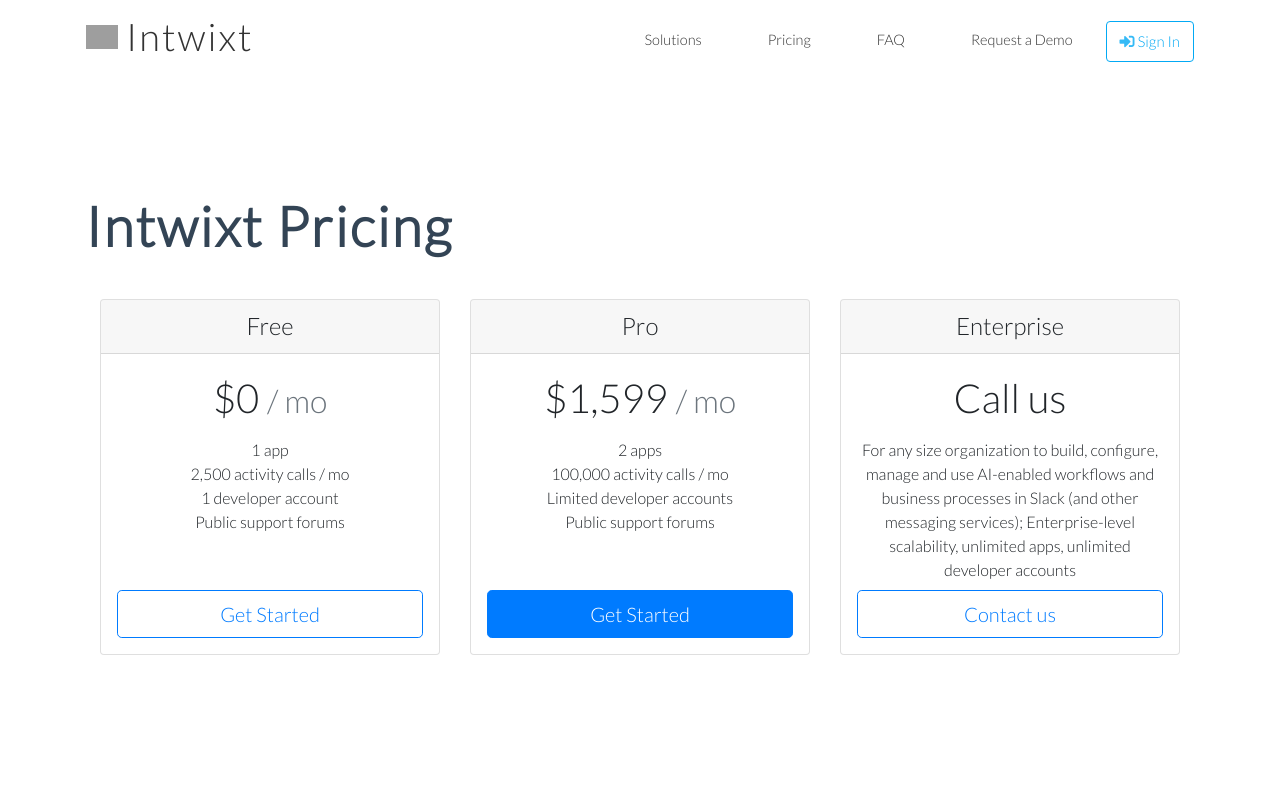
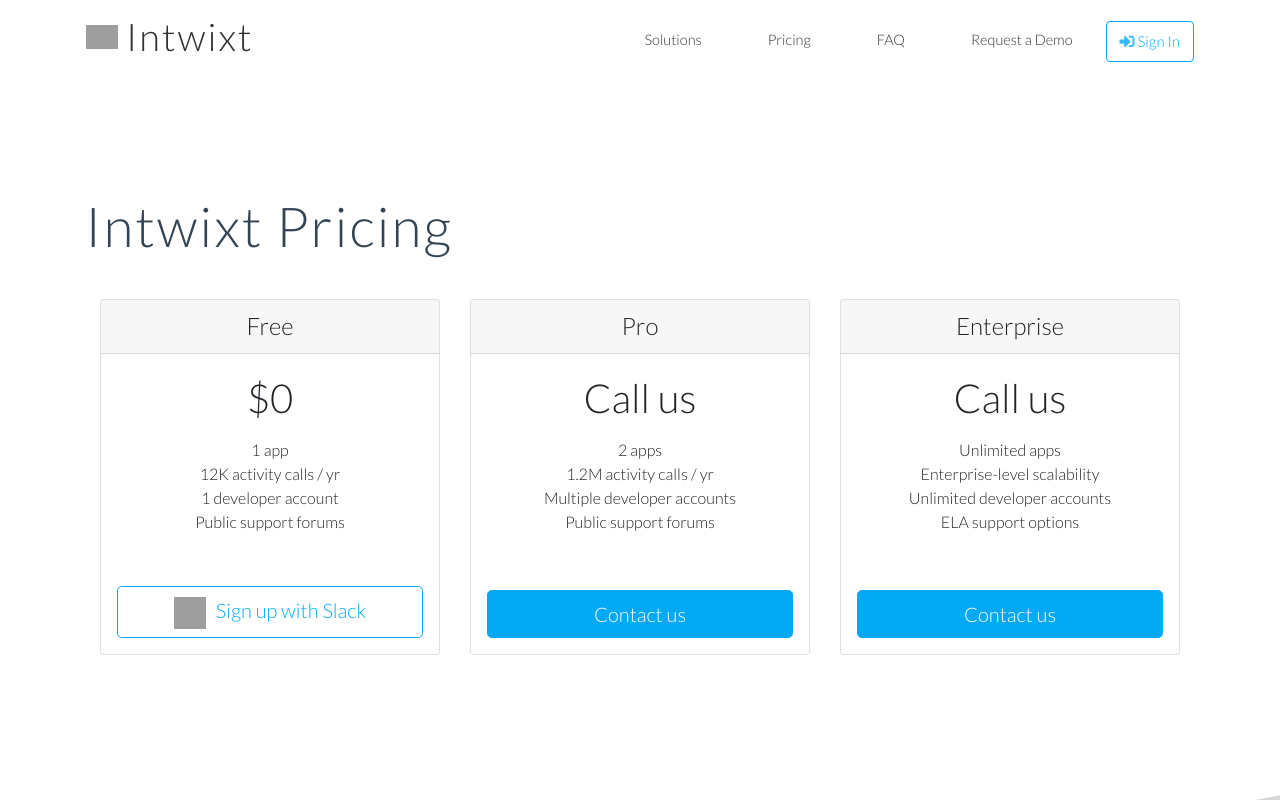
Before and after one commit to praxmo/praxmo.github.io, a plain HTML site: page pricing.html in a window 1280 px wide. Shown: the top 800 px of the page. Drawn offline with Linux system fonts and the light colour scheme; grey boxes are pictures that could not be loaded; a script that the page names is missing.

Commit message:
pricing page (removed pro price)

```diff
--- a/css/style.css
+++ b/css/style.css
@@ -24,7 +24,6 @@ a:hover {
     display: block;
     margin: 0 0 10px;
     font-size: 1.25em;
-    font-weight: 900;
     z-index: 5;
     position: relative;
 }
@@ -143,7 +142,7 @@ a:hover {
 
 .fh5co-hero-inner > h1 {
     color: #345;
-    font-weight: 900;
+    font-weight: 300;
     font-size: 55px;
     letter-spacing: 2px;
     position: relative;
@@ -1320,6 +1319,28 @@ a:hover {
     min-height:300px;
 }
 
+.pricing .btn-primary {
+    color: #ffffff;
+    background-color: #03A9F4;
+    border-color: #03A9F4;
+}
+
+.pricing .btn-outline-primary {
+    color: #03A9F4;
+    background-color: #ffffff;
+    border-color: #03A9F4;
+}
+
+
+@media (max-width: 991px) {
+    .pricing .card-deck {
+        display: flex;
+        flex-direction: column;
+    }
+}
+
+
+
 /* ==========================================================================================================
                                        RESPONSIVE STYLING
   ========================================================================================================== */
--- a/emulator/css/slack.css
+++ b/emulator/css/slack.css
@@ -690,12 +690,13 @@
     opacity: .8;
 }
 
+/** TODO: enable for other bots as well **/
 .main .info label.app.a1::before {
     position: absolute;
     left: 18px;
     top: 14px;
     content: ' ';
-    background-image: url('/img/avatars/a1.png');
+    background-image: url('/img/avatars/unboxed.png');
     background-size: 13px;
     display: inline-block;
     width: 13px;
--- a/pricing.html
+++ b/pricing.html
@@ -8,6 +8,7 @@
     <meta name="keywords" content="BPM, Slack, Workflow, Business Process"/>
     <meta name="author" content="info@intwixt.com"/>
 
+
     <!-- Bootstrap  -->
     <link rel="stylesheet" href="css/bootstrap.css">
     <!-- Owl Carousel  -->
@@ -15,13 +16,19 @@
     <link rel="stylesheet" href="css/owl.theme.default.min.css">
     <!-- Animate.css -->
     <link rel="stylesheet" href="css/animate.css">
-    <!-- Font Awesome -->
+    <!-- Orbit.css -->
+    <link rel="stylesheet" href="css/orbit.css">
+    <!-- Fonts -->
+    <link href="//fonts.googleapis.com/icon?family=Material+Icons" rel="stylesheet">
+
+    <link rel="stylesheet" href="https://maxcdn.bootstrapcdn.com/font-awesome/4.4.0/css/font-awesome.min.css">
     <link rel="stylesheet" href="https://use.fontawesome.com/releases/v5.0.13/css/all.css"
           integrity="sha384-DNOHZ68U8hZfKXOrtjWvjxusGo9WQnrNx2sqG0tfsghAvtVlRW3tvkXWZh58N9jp" crossorigin="anonymous">
-    <!-- Google Fonts -->
     <link href='https://fonts.googleapis.com/css?family=Lato:100,300' rel='stylesheet' type='text/css'>
     <!-- Theme style  -->
     <link rel="stylesheet" href="css/style.css">
+    <!-- Slack Emulator styles  -->
+    <link rel="stylesheet" href="emulator/css/slack.css">
 
     <!-- Analytics -->
     <script>(function (i, s, o, g, r, a, m) {
@@ -48,7 +55,7 @@
                                                        HERO
          ========================================================================================================== -->
 
-    <div id="fh5co-hero-wrapper">
+    <div id="fh5co-hero-wrapper" style="height: auto !important;">
         <nav class="container navbar navbar-expand-lg main-navbar-nav navbar-light">
             <a class="navbar-brand" href="/">Intwixt</a>
             <button class="navbar-toggler" type="button" data-toggle="collapse" data-target="#navbarSupportedContent"
@@ -68,7 +75,7 @@
                         <a class="nav-link" href="/faq">FAQ</a>
                     </li>
                     <li class="nav-item">
-                        <a class="nav-link" href="#" onclick="$('#fh5co-call-to-action').goTo();return false;">Request a
+                        <a class="nav-link" href="#" onclick="$('#contact').goTo();return false;">Request a
                             Demo</a>
                     </li>
                     <li class="nav-item">
@@ -91,17 +98,16 @@
                             <h4 class="my-0 font-weight-normal">Free</h4>
                         </div>
                         <div class="card-body">
-                            <h1 class="card-title pricing-card-title">$0
-                                <small class="text-muted">/ mo</small>
+                            <h1 class="card-title pricing-card-title">$0</small>
                             </h1>
                             <ul class="list-unstyled mt-3 mb-4">
                                 <li>1 app</li>
-                                <li>2,500 activity calls / mo</li>
+                                <li>12K activity calls / yr</li>
                                 <li>1 developer account</li>
                                 <li>Public support forums</li>
                             </ul>
                             <div class="button-wrap">
-                                <button type="button" class="btn btn-lg btn-block btn-outline-primary">Get Started</button>
+                                <a class="btn btn-lg btn-block btn-outline-primary" href="https://slack.com/oauth/authorize?client_id=4147882853.4450379864&amp;scope=identity.basic,identity.team,identity.email,identity.avatar&amp;state=U2FsdGVkX18RWff9nBuyMVElGGu1Dwj%2FcHE5NdO3CypP%2B9QPaGPcZZHLUGJa9oTmgGdAFpEHrNpRqjDxJtZ4xZJjwdy39cwowvNXYQPH5AW%2BWtdnkYjglCzlteK9nMgVoxW%2Bvp%2BEbbkT7y6at2VWZe2IpBFuMvBVu81g6JO3iGk%3D&amp;redirect_uri=https%3A%2F%2Fcon1.intwixt.com%3A3006%2Fslack%2Finstall%2Fapp%2Foauth2callback"><img style="width:32px;height:32px;margin-right:10px;" src="https://my.intwixt.com/stars/Slack.1/image_96"><span>Sign up with Slack</span></a>
                             </div>
                         </div>
                     </div>
@@ -110,17 +116,17 @@
                             <h4 class="my-0 font-weight-normal">Pro</h4>
                         </div>
                         <div class="card-body">
-                            <h1 class="card-title pricing-card-title">$1,599
-                                <small class="text-muted">/ mo</small>
-                            </h1>
+                            <h1 class="card-title pricing-card-title">Call us</h1>
                             <ul class="list-unstyled mt-3 mb-4">
                                 <li>2 apps</li>
-                                <li>100,000 activity calls / mo</li>
-                                <li>Limited developer accounts</li>
+                                <li>1.2M activity calls / yr</li>
+                                <li>Multiple developer accounts</li>
                                 <li>Public support forums</li>
                             </ul>
                             <div class="button-wrap">
-                                <button type="button" class="btn btn-lg btn-block btn-primary">Get Started</button>
+                                <button type="button"
+                                        onclick="$('#contact').goTo('contact');return false;"
+                                        class="btn btn-lg btn-block btn-primary">Contact us</button>
                             </div>
                         </div>
                     </div>
@@ -129,17 +135,17 @@
                             <h4 class="my-0 font-weight-normal">Enterprise</h4>
                         </div>
                         <div class="card-body">
-                            <h1 class="card-title pricing-card-title">Call us
-                                <!-- small class="text-muted">/ mo</small --></h1>
+                            <h1 class="card-title pricing-card-title">Call us</h1>
                             <ul class="list-unstyled mt-3 mb-4">
-                                <li>For any size organization to build, configure, manage and use AI-enabled workflows and business processes in
-                                    Slack (and other messaging services); Enterprise-level scalability, unlimited apps, unlimited developer accounts
-                                </li>
+                                <li>Unlimited apps</li>
+                                <li>Enterprise-level scalability</li>
+                                <li>Unlimited developer accounts</li>
+                                <li>ELA support options</li>
                             </ul>
                             <div class="button-wrap">
                                 <button type="button"
-                                        onclick="$('#fh5co-call-to-action').goTo();return false;"
-                                        class="btn btn-lg btn-block btn-outline-primary">Contact us</button>
+                                        onclick="$('#contact').goTo('contact');return false;"
+                                        class="btn btn-lg btn-block btn-primary">Contact us</button>
                             </div>
                         </div>
                     </div>
@@ -153,7 +159,7 @@
                                                  CALL TO ACTION
     ========================================================================================================== -->
 
-    <div id="fh5co-call-to-action" class="fh5co-bottom-outer">
+    <div id="contact" class="fh5co-bottom-outer">
         <div class="overlay">
             <div class="container fh5co-bottom-inner">
                 <div class="row">
```
